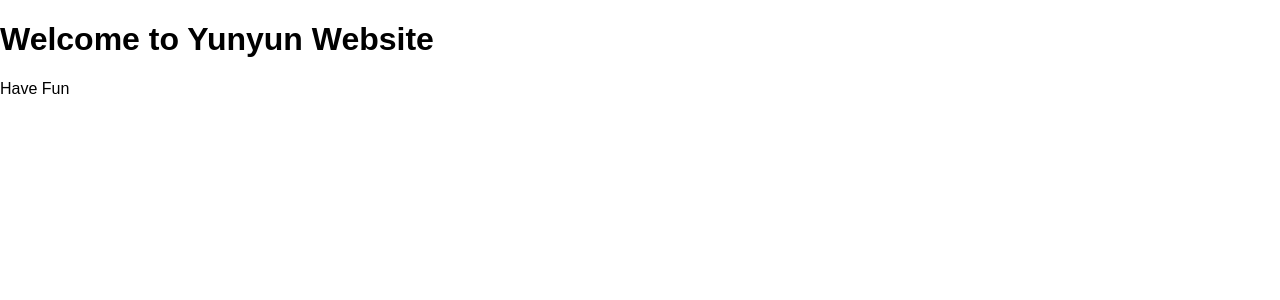
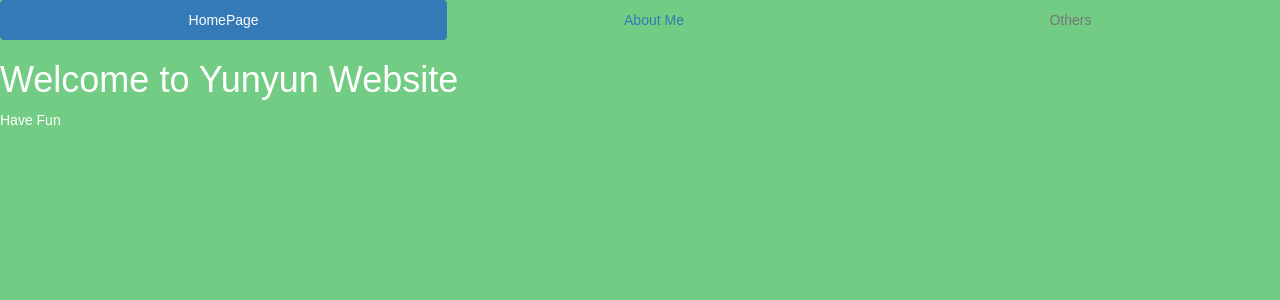
Before and after one commit to claudiayunyun/myWebsite_React, a React (Create React App) app: page / in a window 1280 px wide. Shown: the top 300 px of the page. Built offline with nearby package versions, Linux system fonts and the light colour scheme.

Commit message:
add background color

```diff
--- a/package.json
+++ b/package.json
@@ -5,6 +5,7 @@
   "private": true,
   "dependencies": {
     "react": "^16.0.0",
+    "react-bootstrap": "^0.31.5",
     "react-dom": "^16.0.0",
     "react-ga": "^2.3.5",
     "react-router-dom": "^4.2.2",
--- a/public/index.html
+++ b/public/index.html
@@ -19,7 +19,7 @@
       work correctly both with client-side routing and a non-root public URL.
       Learn how to configure a non-root public URL by running `npm run build`.
     -->
-
+    <link rel="stylesheet" href="https://maxcdn.bootstrapcdn.com/bootstrap/latest/css/bootstrap.min.css">
     <title>React App !!!</title>
   </head>
   <body>
--- a/src/Homepage.js
+++ b/src/Homepage.js
@@ -1,10 +1,14 @@
 import React, { Component } from 'react';
+import { Navigation } from './Navigation'
+import { Nav, NavItem } from 'react-bootstrap';
 
 
 class Homepage extends Component {
+
   render() {
     return (
       <div>
+        <Navigation />
         <header>
           <h1>Welcome to Yunyun Website</h1>
         </header>
@@ -16,4 +20,4 @@ class Homepage extends Component {
   }
 }
 
-export default Homepage;
+export { Homepage };
--- /dev/null
+++ b/src/Navigation.js
@@ -0,0 +1,24 @@
+import React, { Component } from 'react';
+import ReactDOM from 'react-dom';
+import { Nav, NavItem } from 'react-bootstrap';
+
+class Navigation extends Component {
+
+  handleSelect(selectedKey) {
+    alert(`selected ${selectedKey}`);
+  }
+
+  render() {
+    return (
+      <div>
+        <Nav bsStyle="pills" justified activeKey={1} onSelect={this.handleSelect}>
+          <NavItem eventKey={1} href="/home">HomePage</NavItem>
+          <NavItem eventKey={2} title="Item">About Me</NavItem>
+          <NavItem eventKey={3} disabled>Others</NavItem>
+        </Nav>
+      </div>
+    );
+  }
+}
+
+export { Navigation };
--- a/src/index.css
+++ b/src/index.css
@@ -2,4 +2,6 @@ body {
   margin: 0;
   padding: 0;
   font-family: sans-serif;
+  background-color: #72CC83; /*light green, based on Goolge green */
+  color: white;
 }
--- a/src/index.js
+++ b/src/index.js
@@ -2,7 +2,7 @@ import React from 'react';
 import ReactDOM from 'react-dom';
 import './index.css';
 import App from './App';
-import Homepage from './Homepage';
+import { Homepage } from './Homepage';
 import registerServiceWorker from './registerServiceWorker';
 
 ReactDOM.render(<Homepage />,document.getElementById('root'));
```
